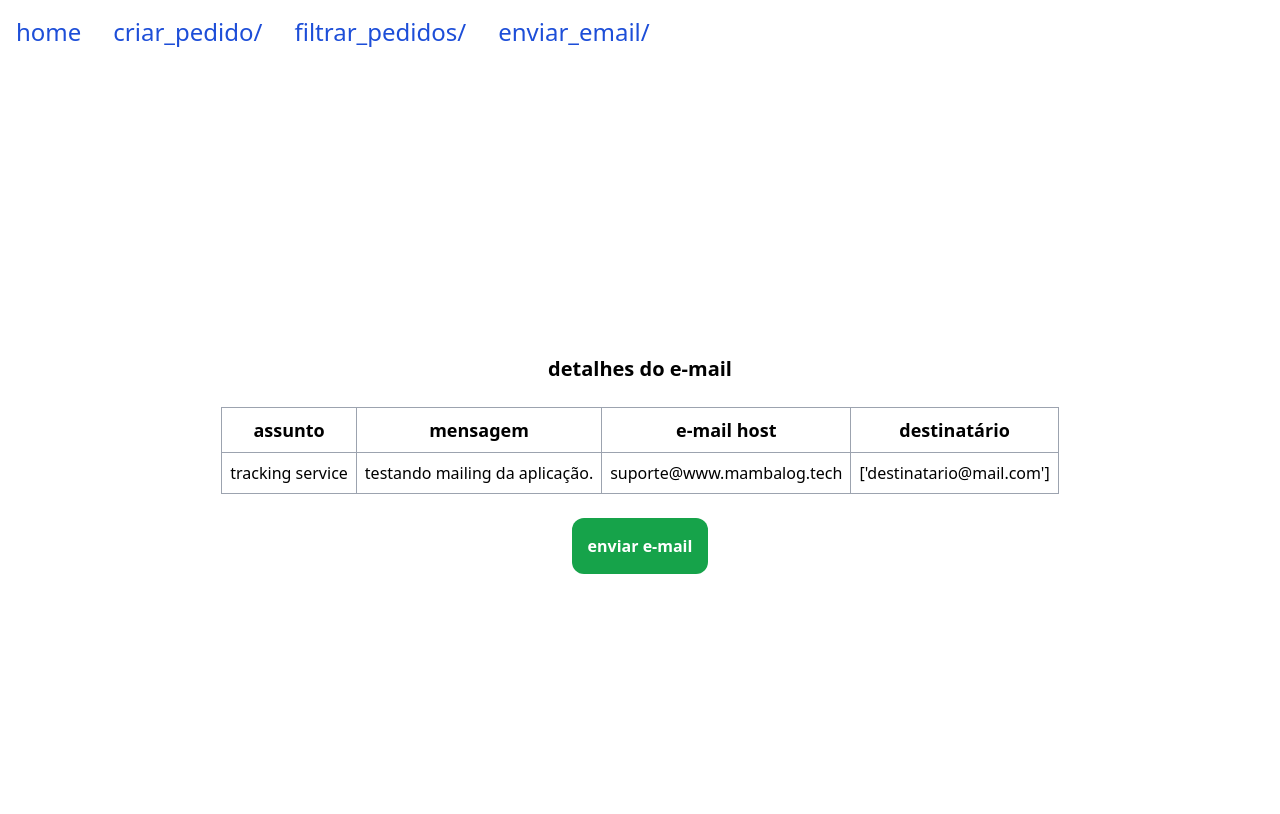
After one commit to shdwmere/djamba_app, a Django app: page /tracking_system/email/ in a window 1280 px wide. The commit adds this page. Shown: the top 814 px of the page. Run offline with Django 4.2, Linux system fonts and the light colour scheme; some libraries are stand-ins or nearby versions.

Commit message:
added mailing view

```diff
--- a/tracking_system/templates/front_plataforma/base.html
+++ b/tracking_system/templates/front_plataforma/base.html
@@ -47,6 +47,11 @@
                     class="block py-2 pl-3 pr-4 text-white text-2xl bg-blue-700 rounded md:bg-transparent md:text-blue-700 md:p-0 dark:text-white md:dark:text-blue-500"
                     aria-current="page">filtrar_pedidos/</a>
             </li>
+            <li>
+                <a href="{% url 'enviar_email' %}"
+                    class="block py-2 pl-3 pr-4 text-white text-2xl bg-blue-700 rounded md:bg-transparent md:text-blue-700 md:p-0 dark:text-white md:dark:text-blue-500"
+                    aria-current="page">enviar_email/</a>
+            </li>
         </ul>
     </nav>
 
--- /dev/null
+++ b/tracking_system/templates/front_plataforma/email_screen.html
@@ -0,0 +1,35 @@
+<!-- email_screen.html Template -->
+{% extends 'front_plataforma/base.html' %}
+{% block conteudo %}
+<h1 class="font-bold text-xl">detalhes do e-mail</h1>
+<br/>
+<table class="border-3 rounded-2xl p-5 rounded-lg table-auto mx-auto text-center">
+    <tr>
+        <th class="px-4 py-2 text-lg border border-gray-400 rounded-lg">assunto</th>
+        <th class="px-4 py-2 text-lg border border-gray-400 rounded-lg">mensagem</th>
+        <th class="px-4 py-2 text-lg border border-gray-400 rounded-lg">e-mail host</th>
+        <th class="px-4 py-2 text-lg border border-gray-400 rounded-lg">destinatário</th>
+    </tr>
+    <tr>
+        <td class="border border-gray-400 px-2 py-2">
+            <p>{{ subject }}</p>
+        </td>
+        <td class="border border-gray-400 px-2 py-2">
+            <p>{{ message }}</p>
+        </td>
+        <td class="border border-gray-400 px-2 py-2">
+            <p>{{ from_email }}</p>
+        </td>
+        <td class="border border-gray-400 px-2 py-2">
+            <p>{{ recipient_list }}</p>
+        </td>
+    </tr>
+</table>
+
+<br>
+
+<form method="post" action="{% url 'enviar_email' %}">
+    {% csrf_token %}
+    <input type="submit" class="bg-green-600 p-4 rounded-xl font-semibold text-white" value="enviar e-mail">
+</form>
+{% endblock %}
--- a/tracking_system/urls.py
+++ b/tracking_system/urls.py
@@ -10,5 +10,6 @@ urlpatterns = [
     path('atualizar_pedido/<int:pk>/', views.atualizar_pedido, name='atualizar_pedido'),
     path('deletar_pedido/<int:pk>/', views.deletar_pedido, name='deletar_pedido'),
     path('filtrar/', views.filtrar_pedidos, name='filtrar_pedidos'),
-    path('track/', views.track_code, name='track_code')
+    path('track/', views.track_code, name='track_code'),
+    path('email/', views.enviar_email, name='enviar_email')
 ]
--- a/tracking_system/views.py
+++ b/tracking_system/views.py
@@ -1,7 +1,9 @@
 # produtos_files/views.py
+from django.http import BadHeaderError, HttpResponse
 from django.shortcuts import render, redirect, get_object_or_404
 from .models import Pedidos
 from .forms import PedidosForm, PesquisaForm
+from django.core.mail import send_mail
 
 def home(request):
     return render(request, 'front_plataforma/home.html')
@@ -73,3 +75,32 @@ def deletar_pedido(request, pk):
         pedido.delete()
         return redirect('ler_todos_pedidos')
     return render(request, 'front_plataforma/deletar_screen.html', {'pedido': pedido})
+
+
+# Ações
+def enviar_email(request):
+    subject = 'tracking service'
+    message = 'testando mailing da aplicação.'
+    from_email = 'suporte@www.mambalog.tech'
+    recipient_list = ['destinatario@mail.com']
+
+    context = {
+        'subject': subject,
+        'message': message,
+        'from_email': from_email,
+        'recipient_list': recipient_list
+    }
+
+    if request.method == 'POST':
+        try:
+            send_mail(subject, message, from_email, recipient_list)
+            # página de sucesso
+            return render(request, 'front_plataforma/email_enviado.html', context)
+        except BadHeaderError:
+            # Lida com cabeçalhos de e-mail malformados
+            return HttpResponse('Erro no envio do e-mail. Por favor, revise os detalhes.')
+        except Exception as e:
+            # Lida com outros erros de envio de e-mail
+            return HttpResponse(f'Erro no envio do e-mail: {str(e)}')
+
+    return render(request, 'front_plataforma/email_screen.html', context)
```
Also changed, not shown: mamba_django/settings.py (+12 -0 lines), tracking_system/templates/front_plataforma/email_enviado.html (added, +8 -0 lines).
